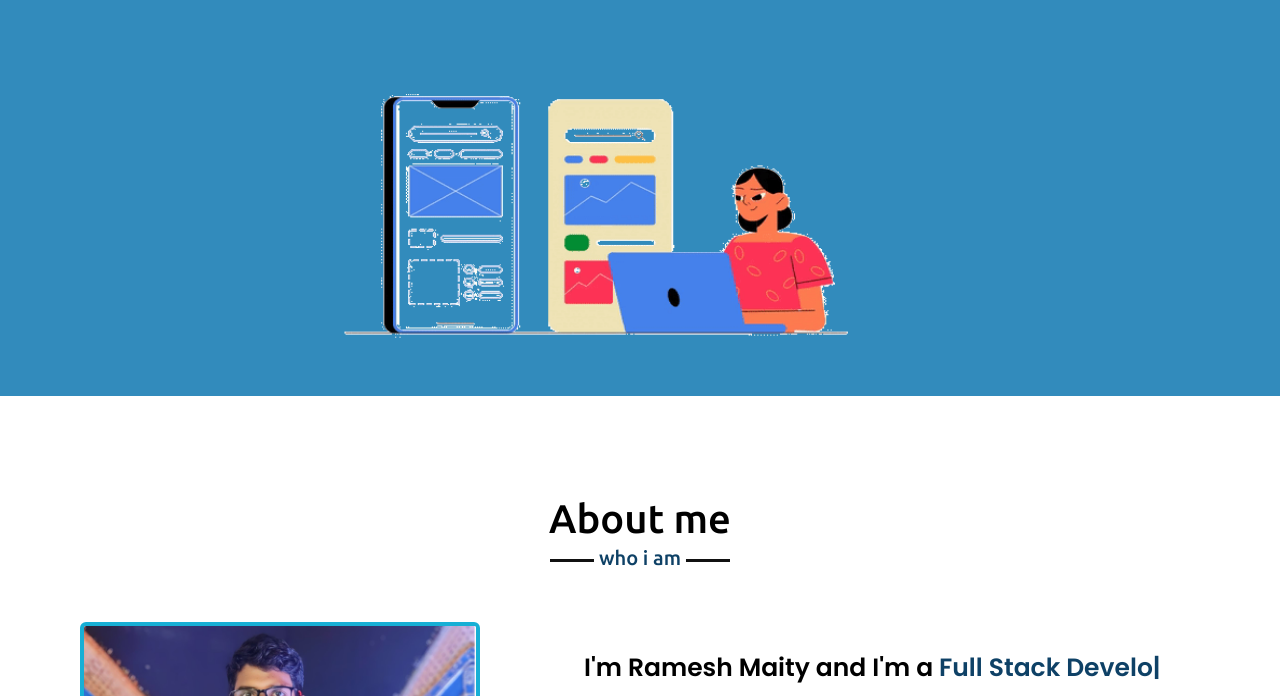
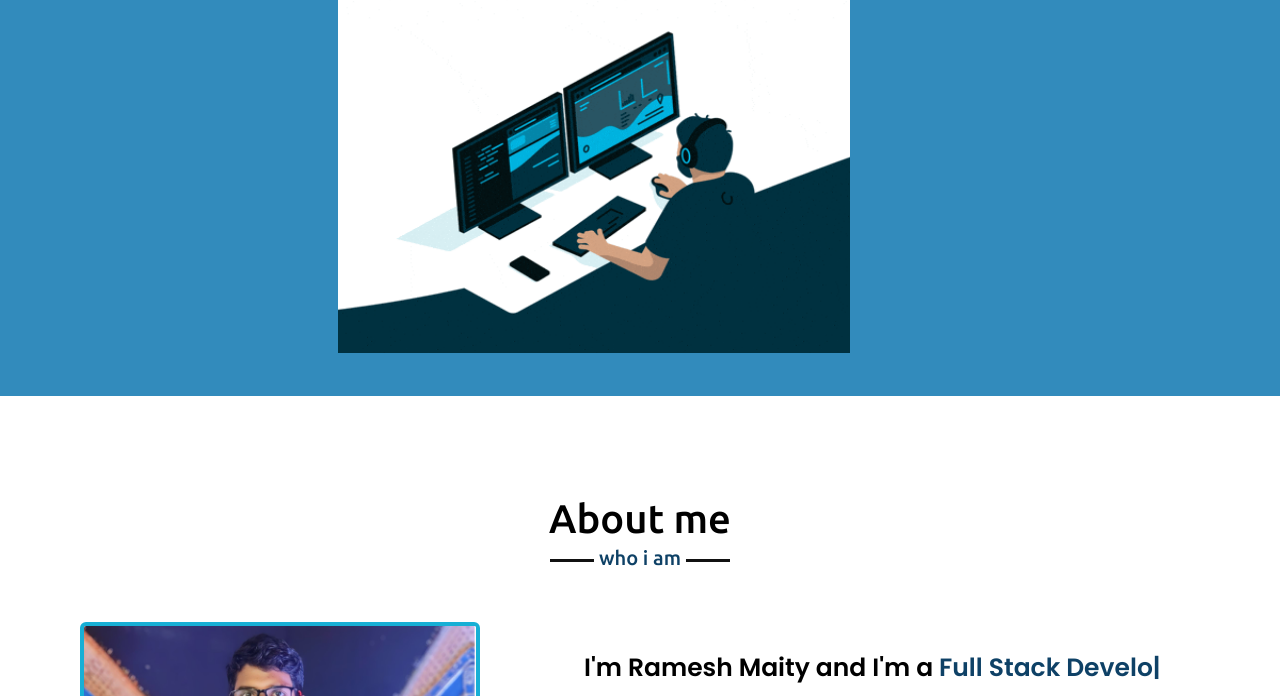
Before and after one commit to mramesh907/RameshMaity, a plain HTML site: page index.html in a window 1280 px wide. Shown: the part 404-1100 px from the top of the page. Drawn offline with nearby package versions, Linux system fonts and the light colour scheme; a web font is replaced by a local one.

Commit message:
Upload developer gif

```diff
--- a/index.html
+++ b/index.html
@@ -51,7 +51,8 @@
                 <!-- <div class="text-1">Hello, my name is</div> -->
                 <div class="text-2" id="user-detail-name">Hi, I'm Ramesh Maity</div>
                 <div class="text-3">A <span class="typing"></span></div>
-                <img class="image-sidep" src="./photos/one-ezgif.com-crop.gif" alt="one-ezgif.com-crop">
+                <img class="image-sidep" src="./photos/giphy.gif" alt="one-ezgif.com-crop">
+
             </div>
 
         </div>
```
Also changed, not shown: photos/giphy.gif (added).
